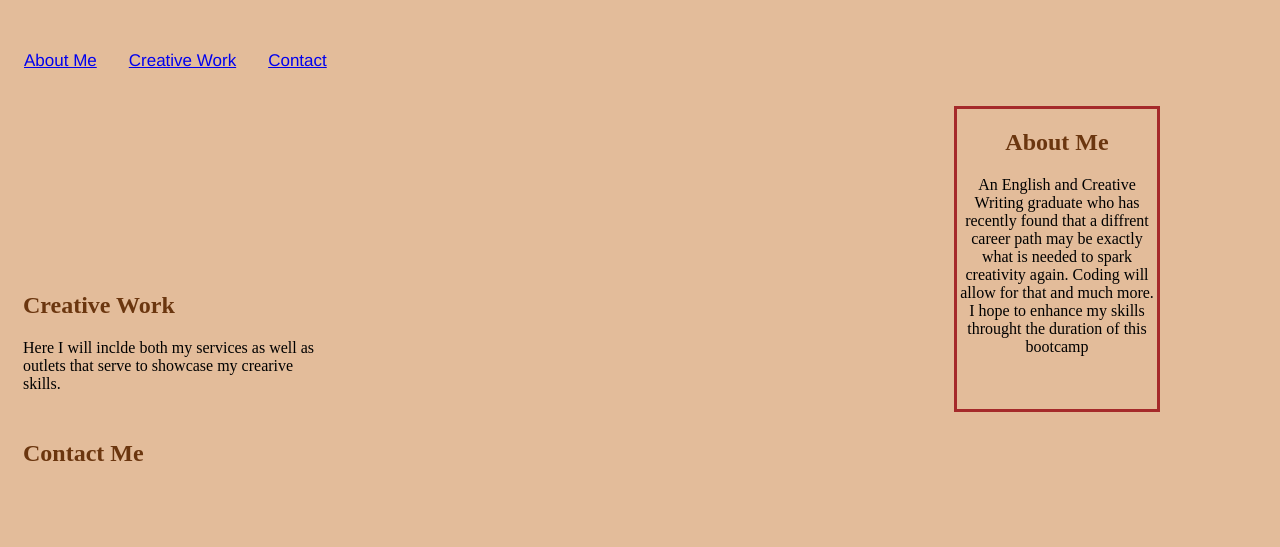
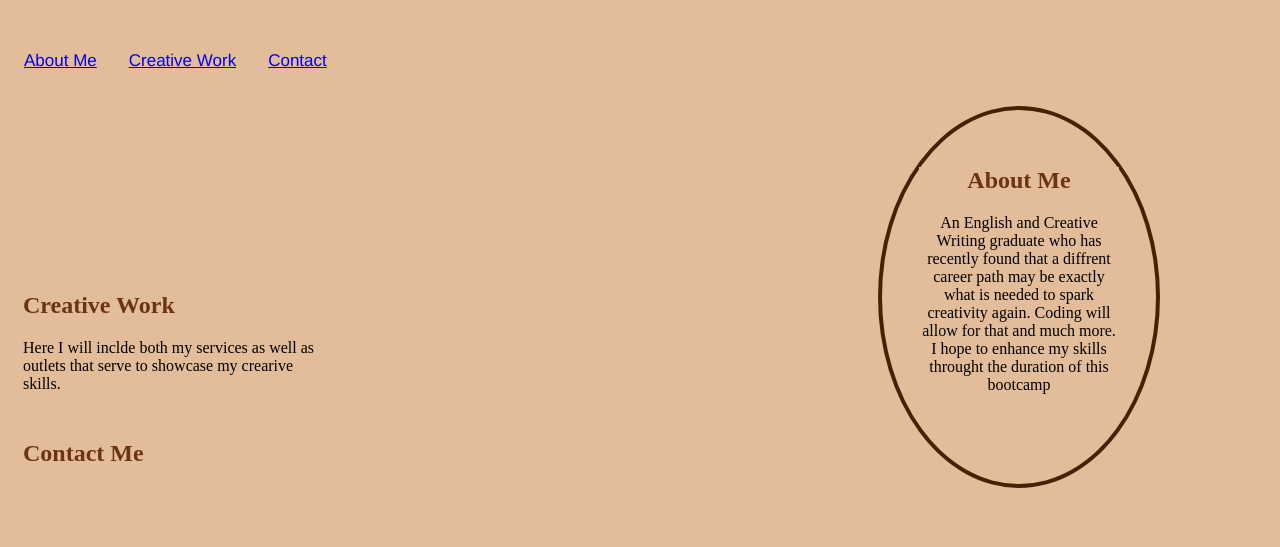
Before and after one commit to NazKena/nuseyba-portfolio, a plain HTML site: page index.html in a window 1280 px wide. Shown: the part 61-608 px from the top of the page. Drawn offline with Linux system fonts and the light colour scheme.

Commit message:
added a circle border around my about me

```diff
--- a/Assets/style.css
+++ b/Assets/style.css
@@ -46,6 +46,7 @@ h2 {
     color: #6b360f
 }
 
+
 /*-- Content begins here --*/
 
 body div {
@@ -55,16 +56,24 @@ body div {
 }
 
 #about-me {
+    text-align: center;
     margin: auto;
     position: absolute;
     right: 120px;
     width: 200px;
     height: 300px;
-    border: 3px solid brown;
+    border: 4px solid #482105
 }
 
-.container {
+.container h2 {
     text-align: center;
+}
+.circle {
+    border-radius: 50%;
+    width: 58px;
+    height: 58px;
+    padding: 37px;
+    border: 3px solid brown;
 }
 
 /*-- Footer begins here --*/
--- a/index.html
+++ b/index.html
@@ -26,7 +26,7 @@
 <br>
 
     <div class="container">
-       <section id="about-me" class="content">
+       <section id="about-me" class="circle">
           <h2> About Me</h2>
           <p>An English and Creative Writing graduate who has recently found that a diffrent career path may be exactly what is needed to spark creativity again. Coding will allow for that and much more. I hope to enhance my skills throught the duration of this bootcamp</p>
        </div>
```
